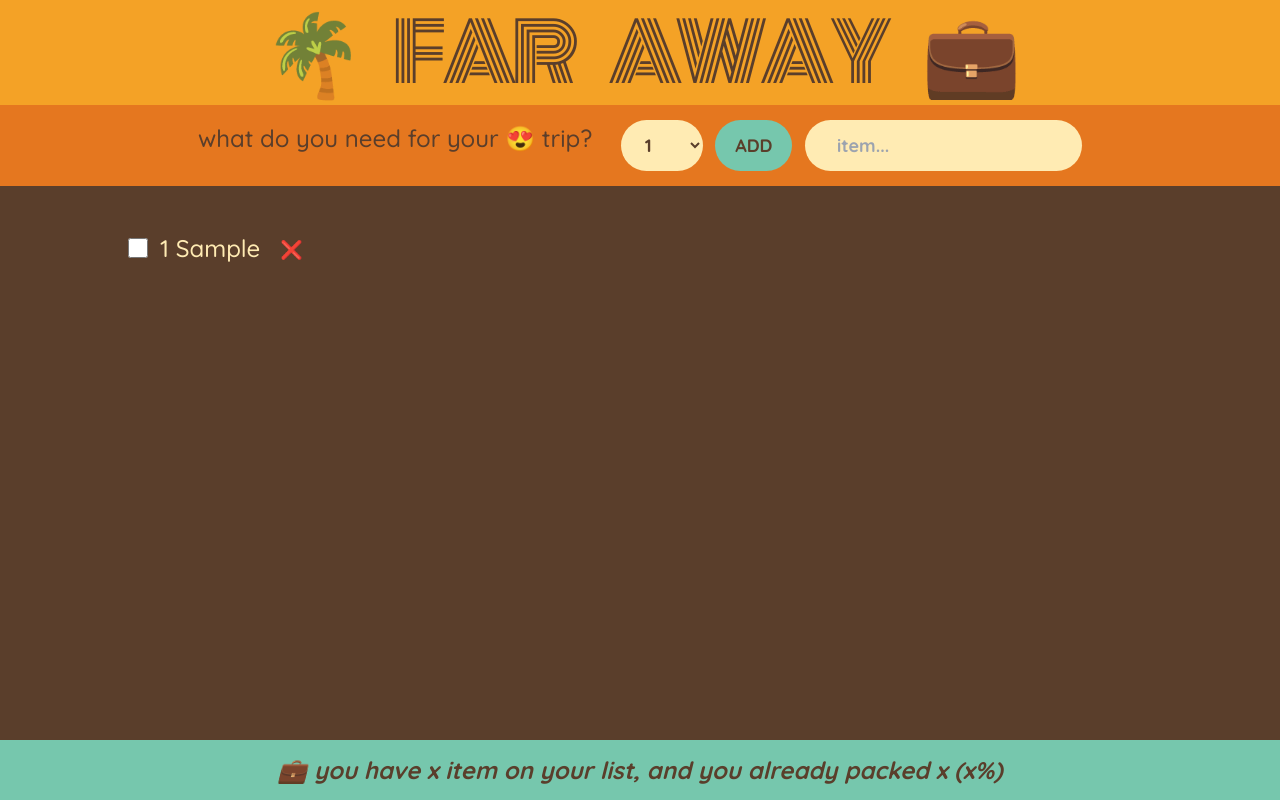
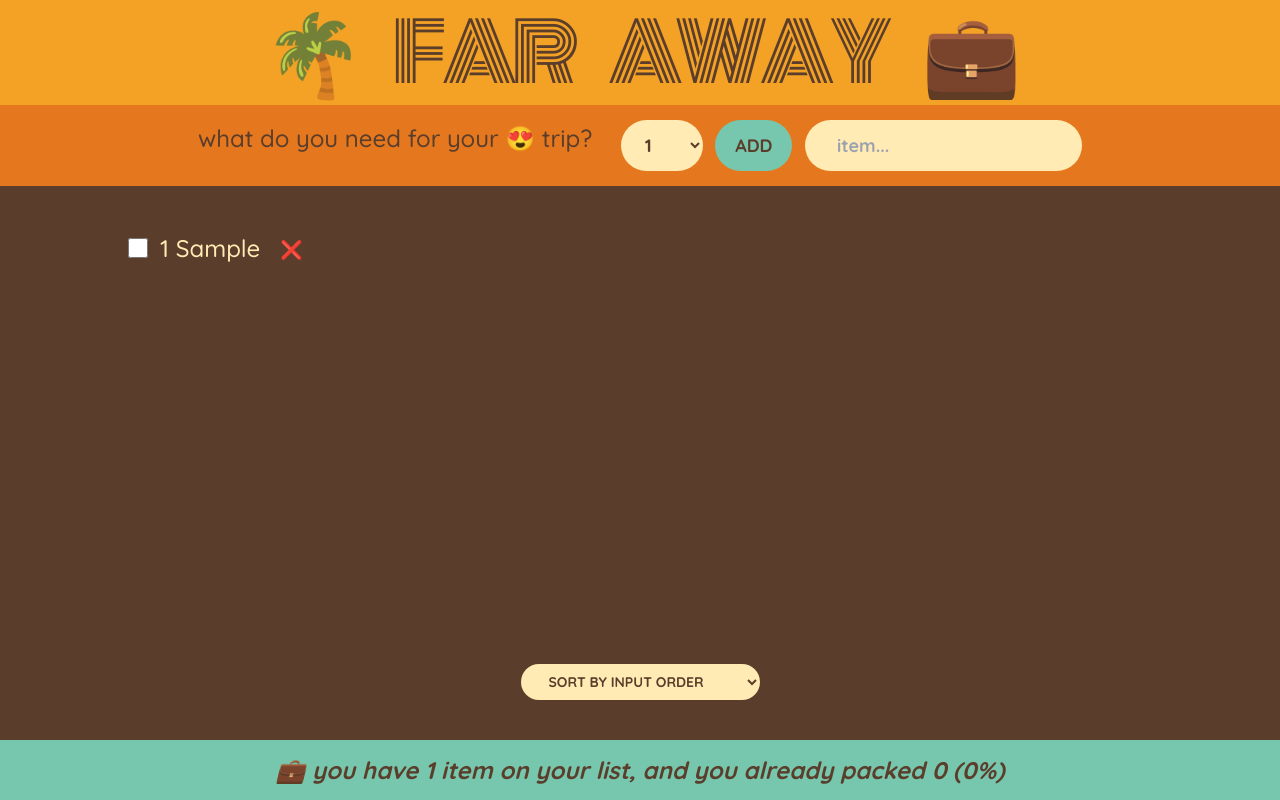
Before and after one commit to olayiwola2288/Travel-list-item, a React (Create React App) app: page / in a window 1280 px wide. Both pictures are taken after typing "Sample" into the empty fields and a click on the button "ADD". Built offline with nearby package versions, Linux system fonts and the light colour scheme.

Commit message:
adding more to the funtion

```diff
--- a/src/App.js
+++ b/src/App.js
@@ -16,7 +16,6 @@
       )
     );
   }
-
   return (
     <div className="app">
       <Logo />
@@ -26,7 +25,7 @@
         onDeleteItems={handleDeleteItems}
         onToggleItem={handleToggleItem}
       />
-      <Stats />
+      <Stats items={items} />
     </div>
   );
 }
@@ -81,11 +80,26 @@
 }
 
 function PackingList({ items, onDeleteItems, onToggleItem }) {
+  const [sortBy, setSortBy] = useState("input");
+
+  let sortedItems;
+
+  if (sortBy === "input") sortedItems = items;
+
+  if (setSortBy === "description")
+    sortedItems = items
+      .slice()
+      .sort((a, b) => a.description.localeCompare(b.description));
+
+  if (sortBy === "packed")
+    sortedItems = items
+      .slice()
+      .sort((a, b) => Number(a.packed) - Number(b.packed));
   return (
     <>
       <div className="list">
         <ul>
-          {items.map((item) => (
+          {sortedItems.map((item) => (
             <Item
               item={item}
               onDeleteItems={onDeleteItems}
@@ -94,6 +108,13 @@
             />
           ))}
         </ul>
+      </div>
+      <div className="actions list">
+        <select value={sortBy} onChange={(e) => setSortBy(e.target.value)}>
+          <option value="input">sort by input order</option>
+          <option value="description">sort by description</option>
+          <option value="packed">sort by packed status</option>
+        </select>
       </div>
     </>
   );
@@ -113,10 +134,23 @@
     </li>
   );
 }
-function Stats() {
+function Stats({ items }) {
+  if (!items.length)
+    return (
+      <p className="stats">
+        <em> Start adding some items to your packing list 🚀 </em>
+      </p>
+    );
+  const numItems = items.length;
+  const numPacked = items.filter((item) => item.packed).length;
+  const percentage = Math.round((numPacked / numItems) * 100);
   return (
     <footer className="stats">
-      <em>💼 you have x item on your list, and you already packed x (x%)</em>
+      <em>
+        {percentage === 100
+          ? "You got everything! Ready to go ✈"
+          : `💼 you have ${numItems} item on your list, and you already packed ${numPacked} (${percentage}%)`}
+      </em>
     </footer>
   );
 }
```
